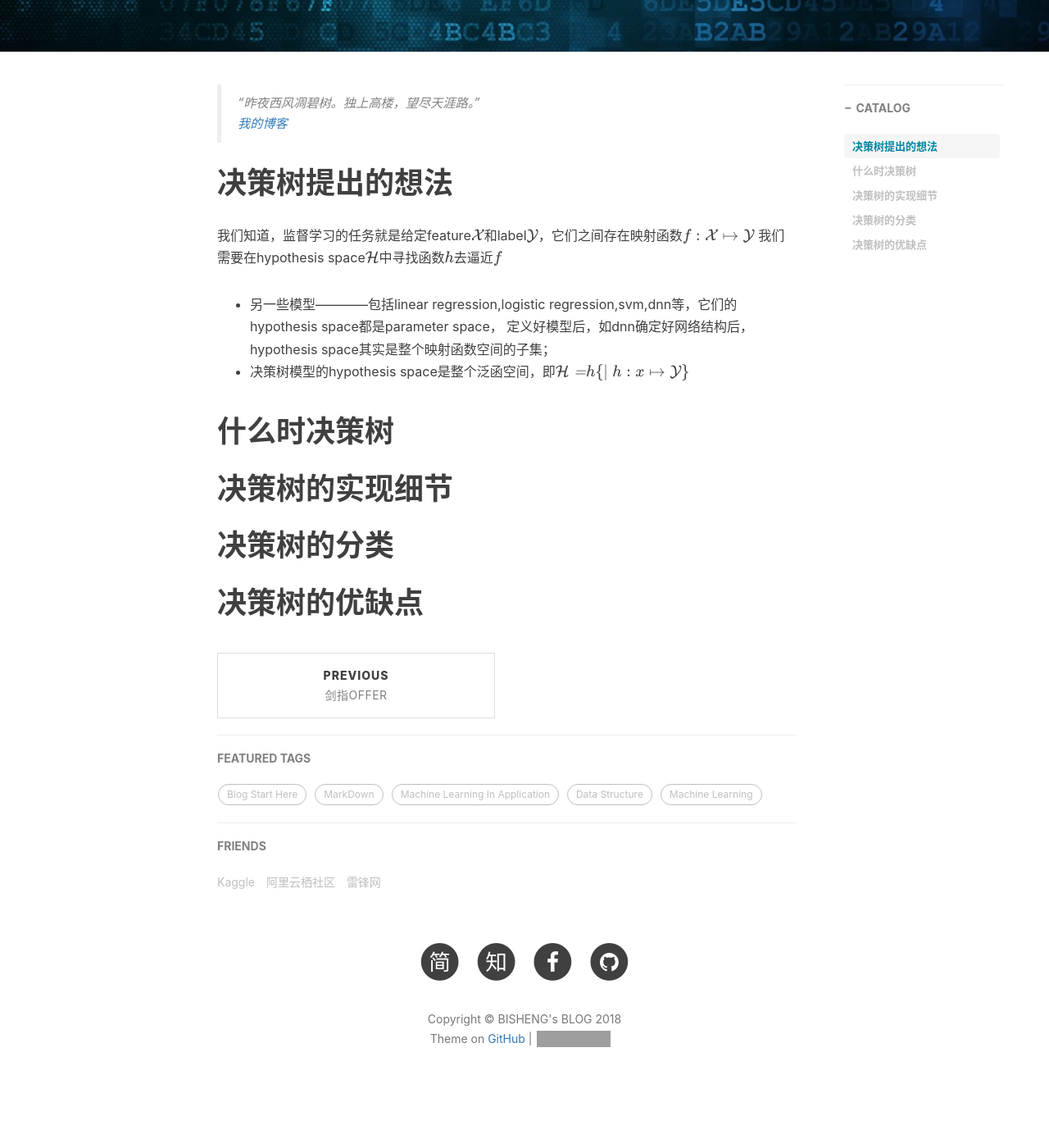
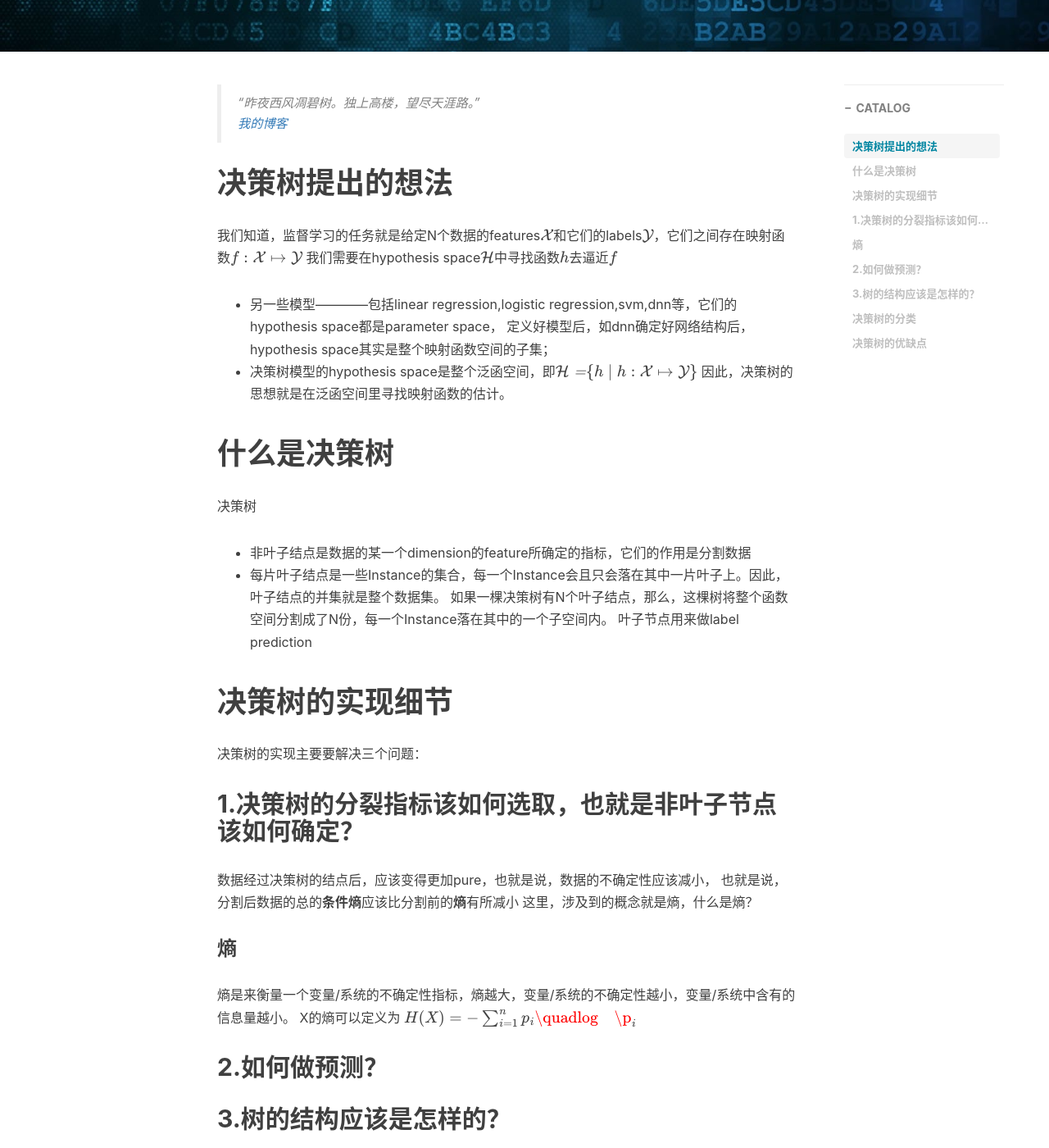
Before and after one commit to BishengSJTU/BishengSJTU.github.io, a Jekyll site: the page built from _posts/2018-12-08-决策树总结.md, in a window 1280 px wide and 1400 px high, scrolled down 460 px. Shown: the whole window at 82% size. Built offline with Jekyll 4.4.1, drawn with Linux system fonts in a browser that asks for light colours; nearby versions of some CDN libraries; formulas are drawn with MathJax 3; comment, search, counter and statistics services are not loaded; before the commit the page ends 1831 px from its top, so only the background shows below that; grey boxes are pictures that could not be loaded.

Commit message:
2018-12-08

```diff
--- a/_posts/2018-12-08-决策树总结.md
+++ b/_posts/2018-12-08-决策树总结.md
@@ -17,16 +17,38 @@ tags:
 >
 
 # 决策树提出的想法
-我们知道，监督学习的任务就是给定feature$\cal{X}$和label$\cal{Y}$，它们之间存在映射函数$\cal{f:X}\mapsto\cal{Y}$
+我们知道，监督学习的任务就是给定N个数据的features$\cal{X}$和它们的labels$\cal{Y}$，它们之间存在映射函数$\cal{f:X}\mapsto\cal{Y}$
 我们需要在hypothesis space$\cal{H}$中寻找函数$\cal{h}$去逼近$\cal{f}$
 - 另一些模型————包括linear regression,logistic regression,svm,dnn等，它们的hypothesis space都是parameter space，
 定义好模型后，如dnn确定好网络结构后，hypothesis space其实是整个映射函数空间的子集；
-- 决策树模型的hypothesis space是整个泛函空间，即$\cal{H=}\cal{h}\lbrace\mid\cal{h:x}\mapsto\cal{Y}\rbrace$
+- 决策树模型的hypothesis space是整个泛函空间，即$\cal{H=}\lbrace\cal{h}\mid\cal{h:X}\mapsto\cal{Y}\rbrace$
+因此，决策树的思想就是在泛函空间里寻找映射函数的估计。
 
 
-# 什么时决策树
+# 什么是决策树
+决策树
+- 非叶子结点是数据的某一个dimension的feature所确定的指标，它们的作用是分割数据
+- 每片叶子结点是一些Instance的集合，每一个Instance会且只会落在其中一片叶子上。因此，叶子结点的并集就是整个数据集。
+如果一棵决策树有N个叶子结点，那么，这棵树将整个函数空间分割成了N份，每一个Instance落在其中的一个子空间内。
+叶子节点用来做label prediction
 
 # 决策树的实现细节
+决策树的实现主要要解决三个问题：
+## 1.决策树的分裂指标该如何选取，也就是非叶子节点该如何确定？
+
+数据经过决策树的结点后，应该变得更加pure，也就是说，数据的不确定性应该减小，
+也就是说，分割后数据的总的**条件熵**应该比分割前的**熵**有所减小
+这里，涉及到的概念就是熵，什么是熵？
+### 熵
+熵是来衡量一个变量/系统的不确定性指标，熵越大，变量/系统的不确定性越小，变量/系统中含有的信息量越小。
+X的熵可以定义为
+$$
+H(X)=-\sum_{i=1}^n p_i\quadlog\quad\p_i
+$$
+
+## 2.如何做预测？
+## 3.树的结构应该是怎样的？
+
 
 # 决策树的分类
 
```
